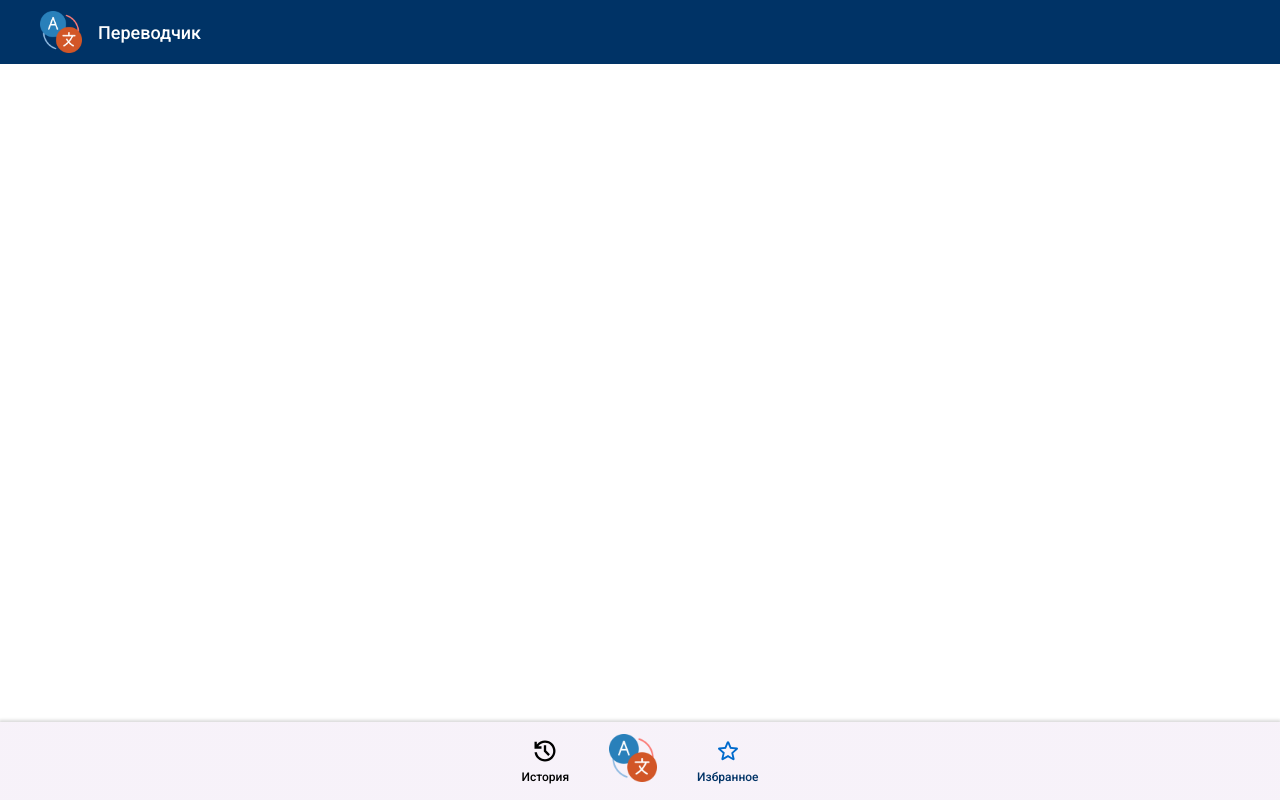
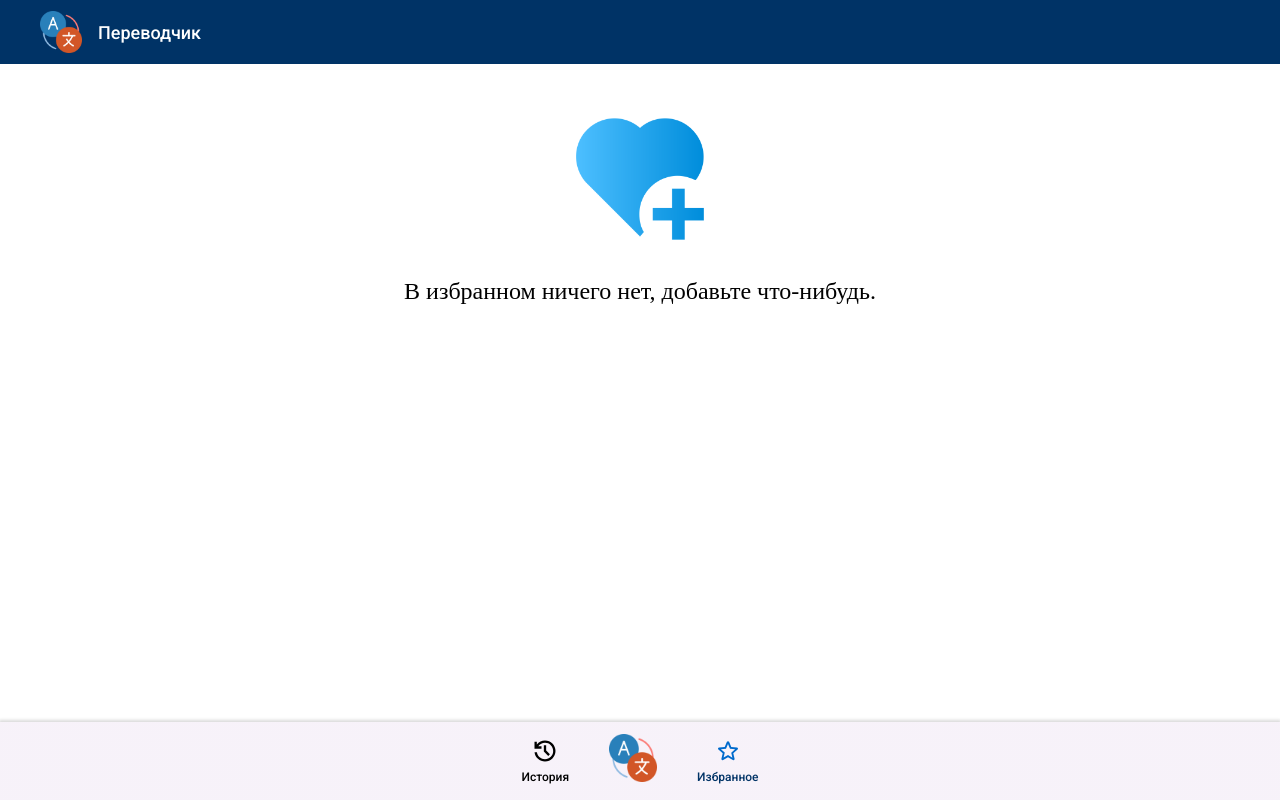
Before and after one commit to codeedocc/translator-app, a React (Vite) app: page /favourite in a window 1280 px wide. Built offline with nearby package versions, Linux system fonts and the light colour scheme.

Commit message:
display text for empty Fav and added ability to delete them

```diff
--- a/src/components/TranslatedText.tsx
+++ b/src/components/TranslatedText.tsx
@@ -7,6 +7,7 @@ interface ITranslatedText extends FavText {
   handleInfoClick: (id: number) => void
   handleCloseModal: () => void
   isOpenFav: boolean
+  removeFav: (id: string) => void
 }
 
 const TranslatedText: React.FC<ITranslatedText> = ({
@@ -18,14 +19,18 @@ const TranslatedText: React.FC<ITranslatedText> = ({
   isOpenFav,
   handleInfoClick,
   handleCloseModal,
+  removeFav,
   id,
 }) => {
   return (
     <>
-      <div className="info-text" onClick={() => handleInfoClick(id!)}>
+      <div className="info-text">
         <div className="info-wrapper">
-          <p>{title}</p>
-          <img src={infoFav} alt={title} />
+          <p onClick={() => handleInfoClick(id!)}>{title}</p>
+          <button id="infoFav" style={{ display: 'none' }} />
+          <label htmlFor="infoFav">
+            <img src={infoFav} alt={title} onClick={() => removeFav(title)} />
+          </label>
         </div>
       </div>
       {isOpenFav && (
--- a/src/index.scss
+++ b/src/index.scss
@@ -506,6 +506,41 @@
       width: 100%;
       padding-bottom: 50px;
 
+      .info-empty {
+        display: flex;
+        align-items: center;
+        justify-content: center;
+        flex-direction: column;
+        padding: 20px;
+
+        @keyframes pulse {
+          0% {
+            transform: scale(1);
+          }
+          50% {
+            transform: scale(1.1);
+          }
+          100% {
+            transform: scale(1);
+          }
+        }
+
+        img {
+          height: 150px;
+          width: 150px;
+          animation: pulse 2s infinite;
+          cursor: pointer;
+        }
+
+        p {
+          padding: 20px;
+
+          @include mobile {
+            font-size: 15px;
+          }
+        }
+      }
+
       .info-text {
         width: calc(100% - 70px);
         height: 90px;
@@ -521,7 +556,6 @@
         position: relative;
         padding-right: 15px;
         padding-left: 15px;
-        cursor: pointer;
 
         @include pc {
           width: 60%;
@@ -538,6 +572,10 @@
           align-items: center;
           height: calc(100% - 26px);
 
+          img {
+            cursor: pointer;
+          }
+
           p {
             font-family: 'Roboto';
             font-style: normal;
@@ -545,6 +583,7 @@
             font-size: 18px;
             line-height: 19px;
             color: #003366;
+            cursor: pointer;
           }
         }
       }
--- a/src/pages/Favourite.tsx
+++ b/src/pages/Favourite.tsx
@@ -2,8 +2,12 @@ import { useEffect, useState } from 'react'
 import { useAppSelector } from '../hooks/redux'
 import { TranslatedText } from '../components'
 import { useActions } from '../hooks/actions'
+import { emptyFav } from '../assets/icons'
+import { useNavigate } from 'react-router-dom'
 
 const Favourite: React.FC = () => {
+  const navigate = useNavigate()
+
   const [openModalId, setOpenModalId] = useState<number | null>(null)
 
   const { setFavText } = useActions()
@@ -15,6 +19,11 @@ const Favourite: React.FC = () => {
 
   const handleCloseModal = () => {
     setOpenModalId(null)
+  }
+
+  const removeFav = (title: string) => {
+    setFavText(favText.filter((el) => el.title !== title))
+    localStorage.removeItem(title)
   }
 
   useEffect(() => {
@@ -29,6 +38,19 @@ const Favourite: React.FC = () => {
 
   return (
     <div className="info">
+      {favText.length === 0 && (
+        <div className="info-empty">
+          <button
+            id="empty"
+            style={{ display: 'none' }}
+            onClick={() => navigate('/')}
+          />
+          <label htmlFor="empty">
+            <img src={emptyFav} alt="" />
+          </label>
+          <p>В избранном ничего нет, добавьте что-нибудь.</p>
+        </div>
+      )}
       {favText.map((el) => {
         return (
           <TranslatedText
@@ -42,6 +64,7 @@ const Favourite: React.FC = () => {
             handleInfoClick={handleInfoClick}
             handleCloseModal={handleCloseModal}
             isOpenFav={openModalId === el.id}
+            removeFav={removeFav}
           />
         )
       })}
```
Also changed, not shown: src/assets/icons/index.ts (+7 -5 lines), src/assets/icons/emptyFav.png (added).
